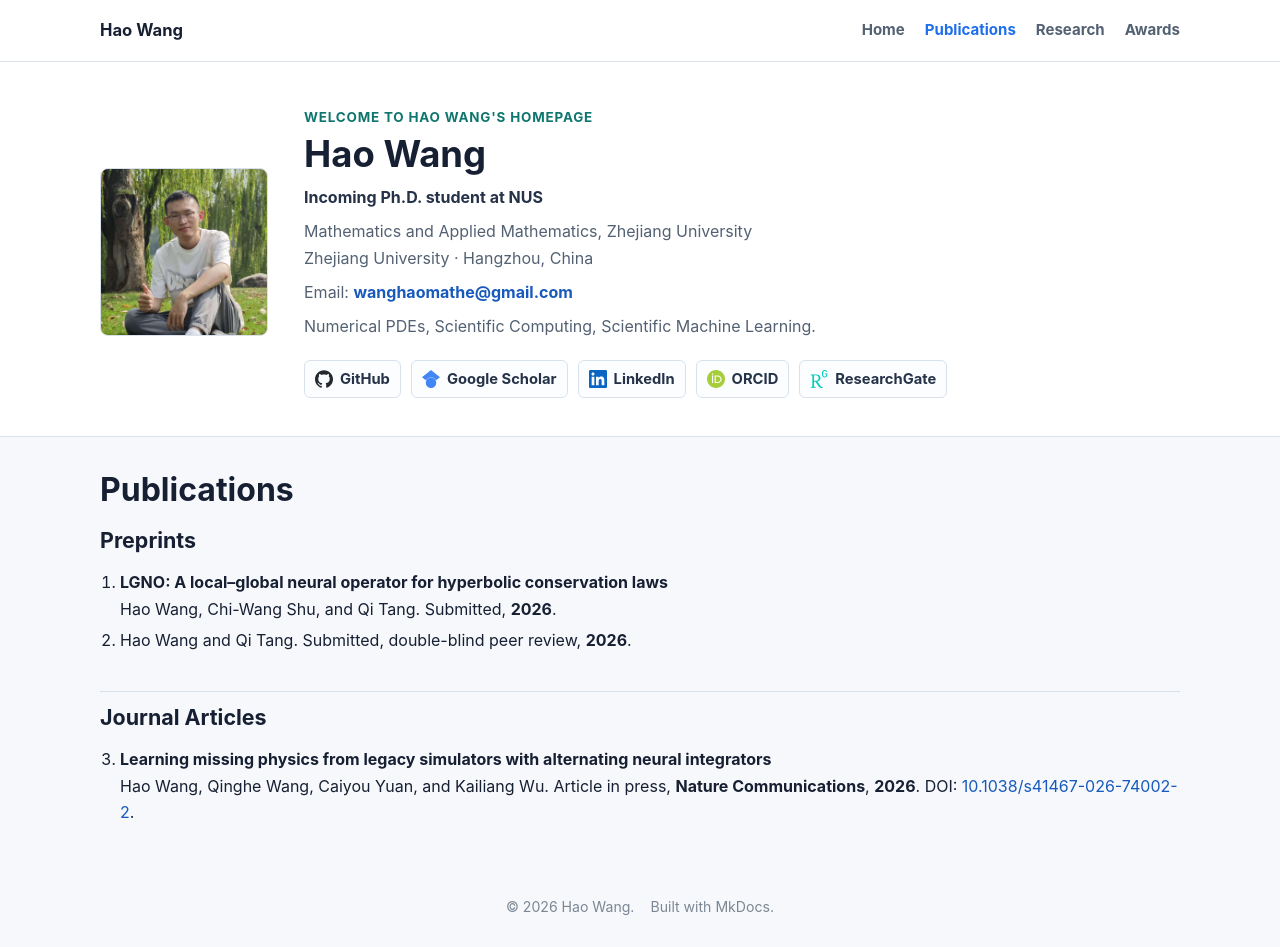
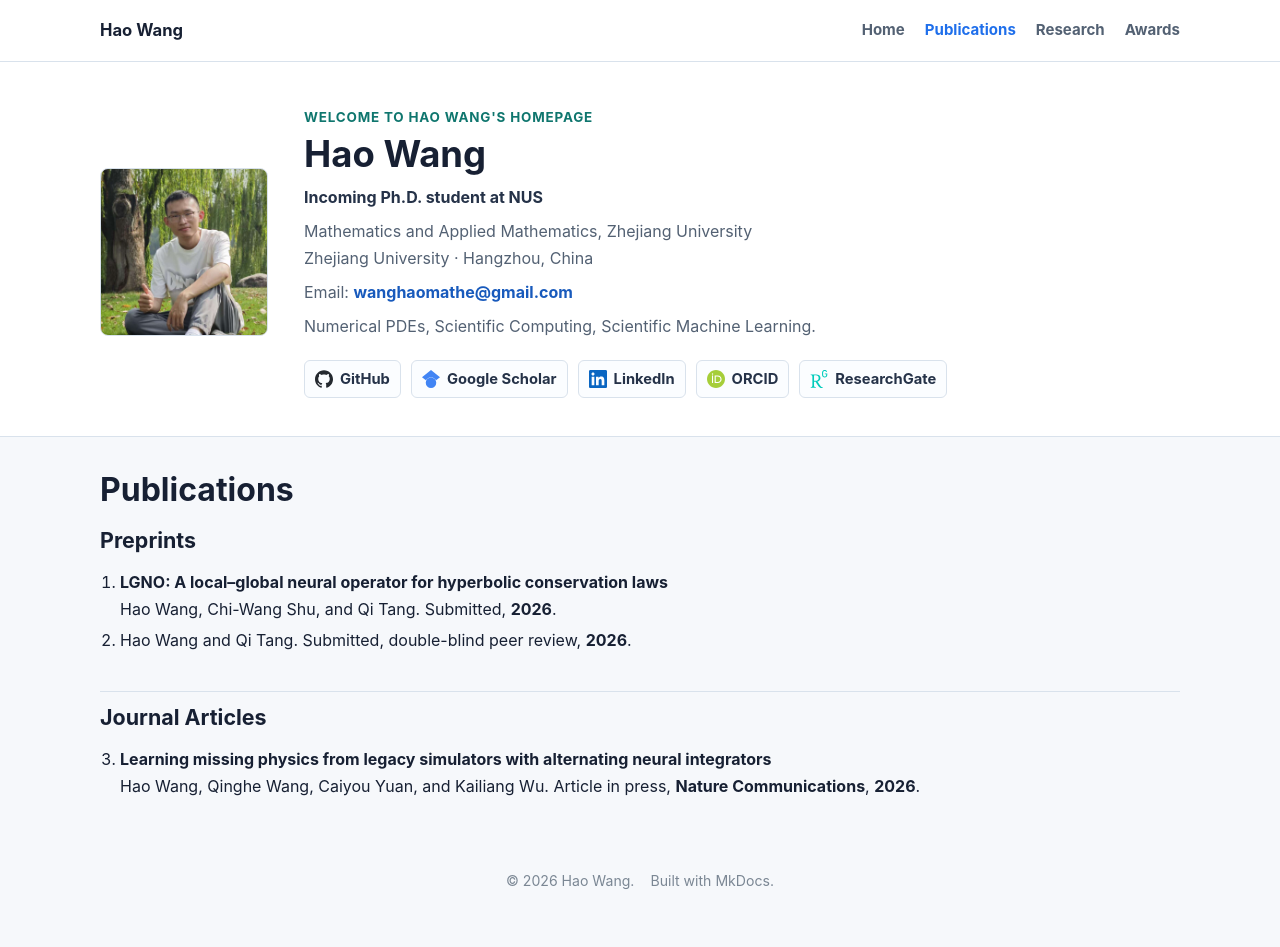
Before and after one commit to shanxue-w/shanxue-w.github.io, an MkDocs documentation site: the page built from docs/publications.md, in a window 1280 px wide and 947 px high. Built offline with MkDocs 1.6.1, drawn with Linux system fonts in a browser that asks for light colours.

Commit message:
Remove DOI from publications listing

```diff
--- a/docs/publications.md
+++ b/docs/publications.md
@@ -9,4 +9,4 @@
 ## Journal Articles
 
 3. **Learning missing physics from legacy simulators with alternating neural integrators**<br>
-   Hao Wang, Qinghe Wang, Caiyou Yuan, and Kailiang Wu. Article in press, **Nature Communications**, **2026**. DOI: [10.1038/s41467-026-74002-2](https://doi.org/10.1038/s41467-026-74002-2).
+   Hao Wang, Qinghe Wang, Caiyou Yuan, and Kailiang Wu. Article in press, **Nature Communications**, **2026**.
```
Also changed, not shown: 2 other files.
